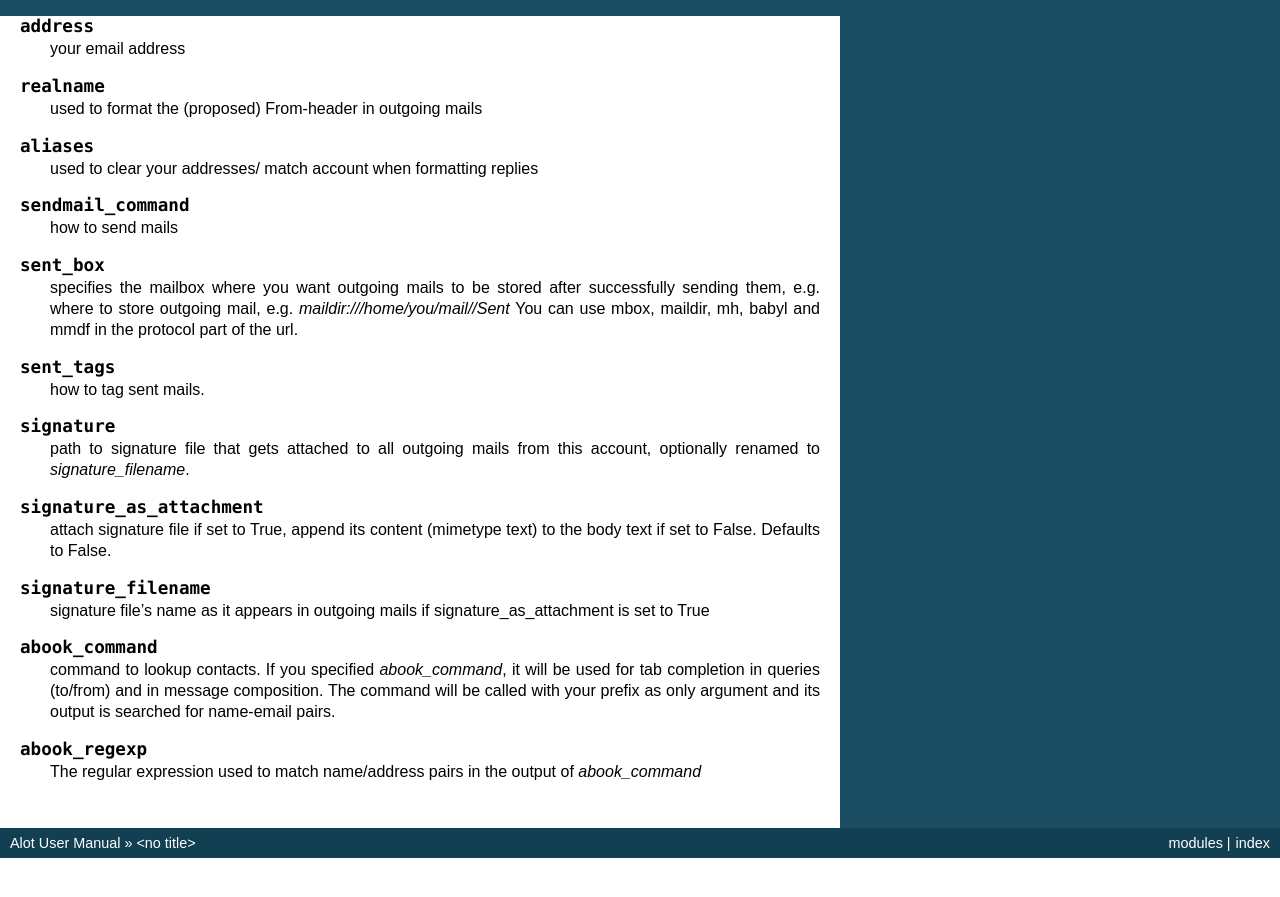
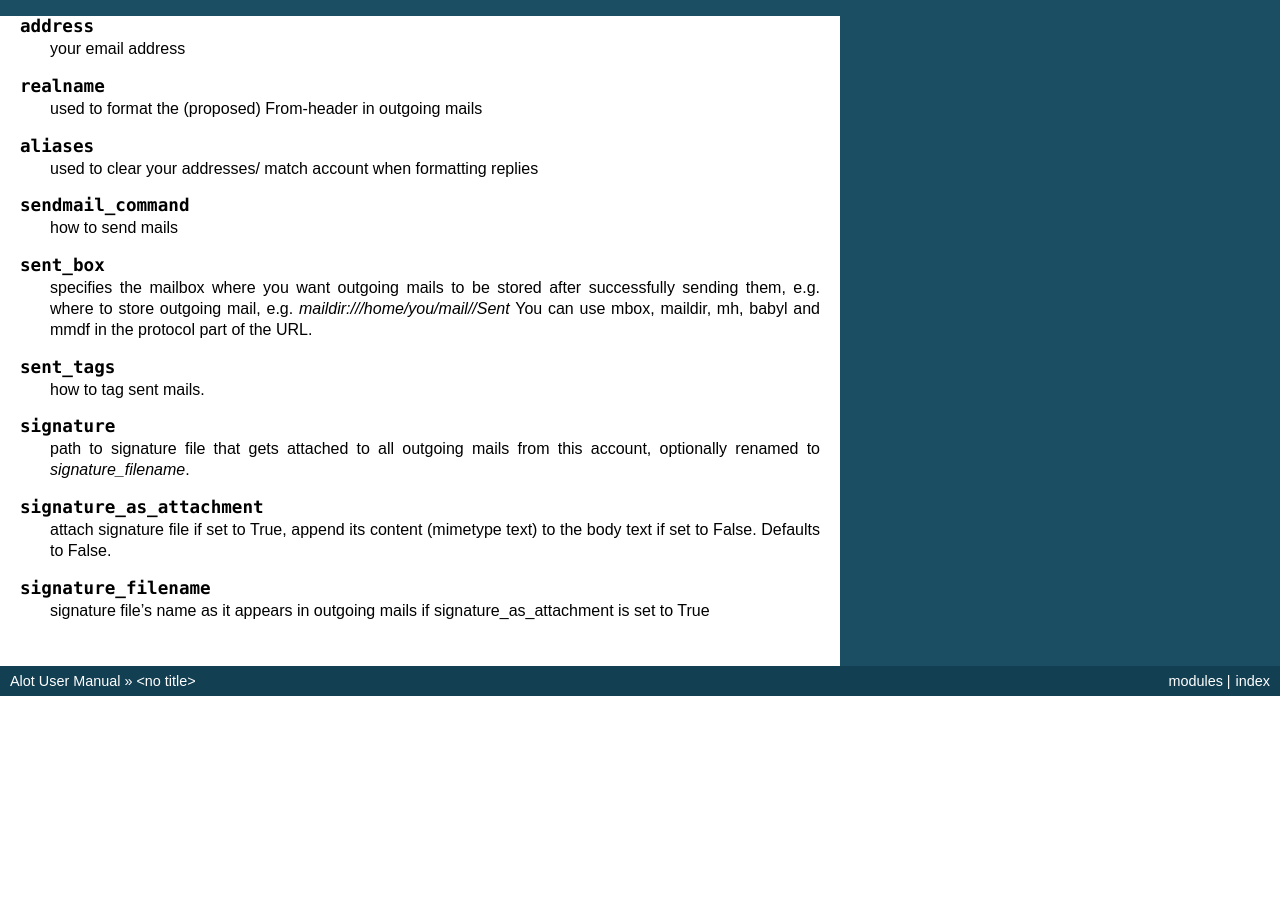
Before and after one commit to pazz/alot, a Sphinx documentation site: the page built from docs/source/configuration/accounts_table.rst, in a window 1280 px wide. Shown: the top 897 px of the page. Built offline with Sphinx 7.4.7, drawn with Linux system fonts in a browser that asks for light colours.

Commit message:
check in auto-generated config sources

```diff
--- a/docs/source/configuration/accounts_table.rst
+++ b/docs/source/configuration/accounts_table.rst
@@ -19,7 +19,7 @@
 
     specifies the mailbox where you want outgoing mails to be stored after successfully sending them, e.g.
     where to store outgoing mail, e.g. `maildir:///home/you/mail//Sent`
-    You can use mbox, maildir, mh, babyl and mmdf in the protocol part of the url.
+    You can use mbox, maildir, mh, babyl and mmdf in the protocol part of the URL.
 
 .. describe:: sent_tags
 
@@ -39,13 +39,3 @@
 
     signature file's name as it appears in outgoing mails if
     signature_as_attachment is set to True
-
-.. describe:: abook_command
-
-    command to lookup contacts.
-    If you specified `abook_command`, it will be used for tab completion in queries (to/from) and in message
-    composition. The command will be called with your prefix as only argument and its output is searched for name-email pairs.
-
-.. describe:: abook_regexp
-
-    The regular expression used to match name/address pairs in the output of `abook_command`
--- a/docs/source/configuration/alotrc_table.rst
+++ b/docs/source/configuration/alotrc_table.rst
@@ -22,7 +22,7 @@
 .. describe:: complete_matching_abook_only
 
     in case more than one account has an address book:
-    Set this to True to make tab-completion for recipients during compose only
+    Set this to True to make tab completion for recipients during compose only
     look in the abook of the account matching the sender address
 
 .. describe:: display_content_in_threadline
@@ -130,4 +130,4 @@
 
     value of the User-Agent header used for outgoing mails.
     setting this to the empty string will cause alot to omit the header all together.
-    The string '$VERSION' will be replaced by the version string of the running instance.
+    The string '{version}' will be replaced by the version string of the running instance.
--- a/docs/source/usage/modes/bufferlist.rst
+++ b/docs/source/usage/modes/bufferlist.rst
@@ -7,7 +7,7 @@ The following commands are available in bufferlist mode
 close
 _____
 
-close focused buffer
+close focussed buffer
 
 
 .. index:: select
--- a/docs/source/usage/modes/envelope.rst
+++ b/docs/source/usage/modes/envelope.rst
@@ -52,7 +52,7 @@ ______
 attach files to the mail
 
 argument
-	file(s) to attach (accepts wildcards)
+	file(s) to attach (accepts wildcads)
 
 
 .. index:: refine
--- a/docs/source/usage/modes/thread.rst
+++ b/docs/source/usage/modes/thread.rst
@@ -7,10 +7,10 @@ The following commands are available in thread mode
 pipeto
 ______
 
-pipe message(s) to stdin of a shell command
+pipe message(s) to stdin of a shellcommand
 
 argument
-	shell command to pipe to
+	shellcommand to pipe to
 
 optional arguments
 	:---all: pass all messages.
```
Also changed, not shown: other parts of docs/source/configuration/alotrc_table.rst (+1 -1 lines), other parts of docs/source/usage/modes/thread.rst (+1 -1 lines).
